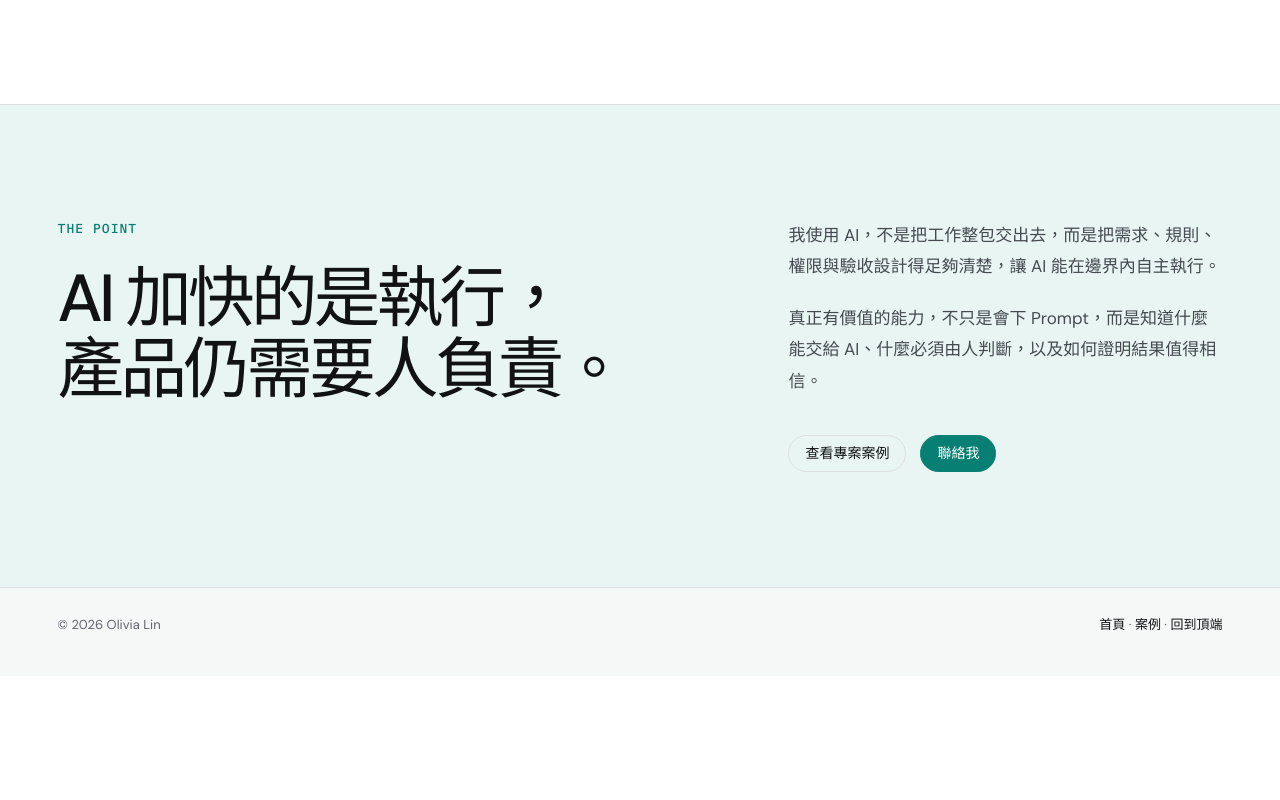
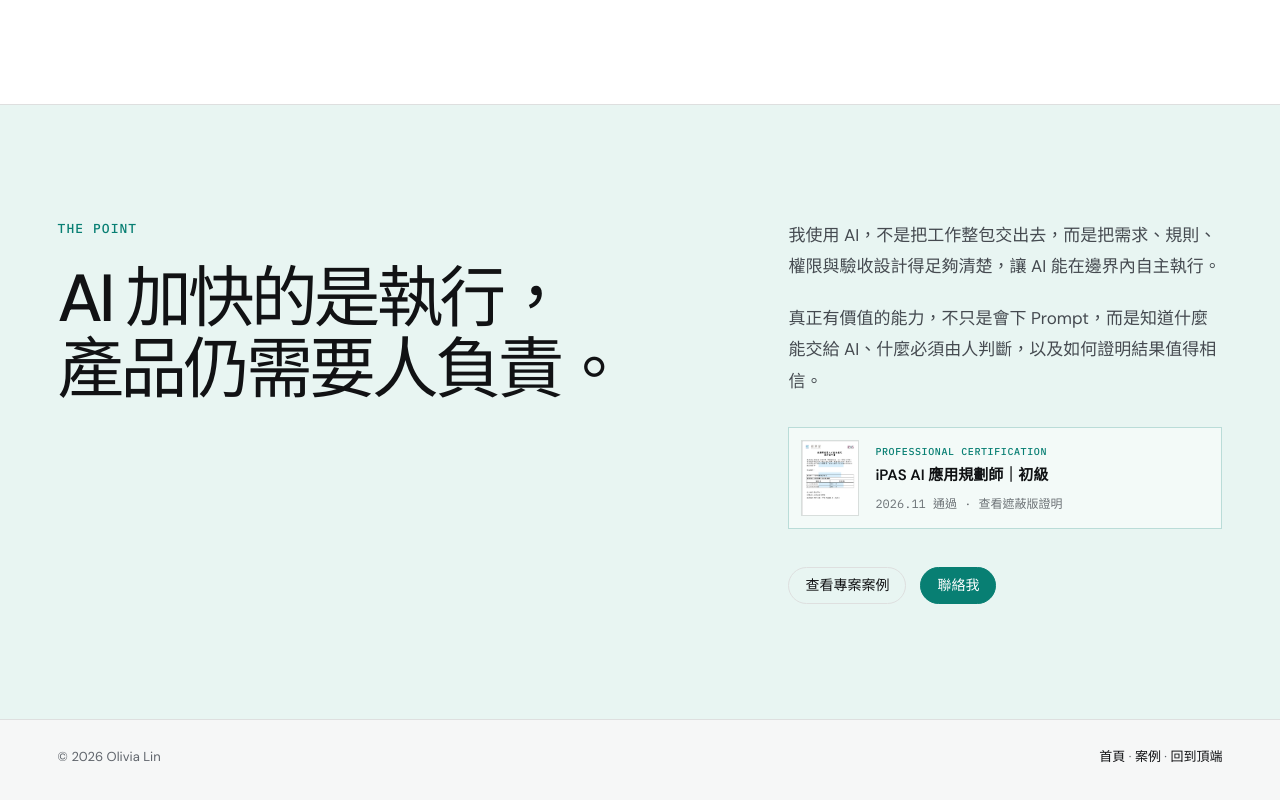
Before and after one commit to Oliviaiii/oliviaiii.github.io, a plain HTML site: page ai-workflow.html in a window 1280 px wide. Shown: the part 7489-8289 px from the top of the page. Before the commit the page ends 8165 px from the top, so only its background shows below. Drawn offline with Linux system fonts and the light colour scheme.

Commit message:
新增【AI 工作方式】iPAS 專業認證

```diff
--- a/ai-workflow.css
+++ b/ai-workflow.css
@@ -124,6 +124,15 @@
 .conclusion-grid { display: grid; grid-template-columns: minmax(0, 1fr) minmax(360px, .72fr); gap: clamp(64px, 10vw, 150px); align-items: start; }
 .conclusion-grid h2 { margin: 26px 0 0; font-size: clamp(44px, 5.2vw, 76px); font-weight: 500; line-height: 1.06; letter-spacing: -.055em; }
 .conclusion-grid > div:last-child > p { margin: 0 0 20px; color: #454a50; font-size: 17px; line-height: 1.85; }
+.certification-inline { display: grid; grid-template-columns: 58px minmax(0, 1fr); gap: 16px; align-items: center; max-width: 440px; margin-top: 30px; padding: 12px; border: 1px solid rgba(8, 127, 115, .24); color: var(--ai-black); background: rgba(255, 255, 255, .5); text-decoration: none; }
+.certification-inline:hover { border-color: var(--ai-green); background: #fff; }
+.certification-inline img { display: block; width: 58px; height: 76px; object-fit: cover; object-position: top; border: 1px solid rgba(16, 18, 20, .12); }
+.certification-inline small,
+.certification-inline strong,
+.certification-inline em { display: block; }
+.certification-inline small { margin-bottom: 5px; color: var(--ai-green); font: 500 10px var(--mono); letter-spacing: .06em; text-transform: uppercase; }
+.certification-inline strong { font-size: 15px; font-weight: 600; }
+.certification-inline em { margin-top: 5px; color: #6c7276; font: normal 12px var(--mono); }
 .conclusion-grid .page-nav { display: flex; justify-content: flex-start; gap: 14px; margin-top: 38px; }
 
 @media (max-width: 1000px) {
--- a/ai-workflow.html
+++ b/ai-workflow.html
@@ -15,7 +15,7 @@
   <link href="https://fonts.googleapis.com/css2?family=DM+Sans:wght@400;500;600&amp;family=IBM+Plex+Mono:wght@400;500&amp;family=Noto+Sans+TC:wght@400;500;600;700&amp;display=swap" rel="stylesheet">
   <link rel="stylesheet" href="styles.css?v=8">
   <link rel="stylesheet" href="inner-pages.css?v=7">
-  <link rel="stylesheet" href="ai-workflow.css?v=6">
+  <link rel="stylesheet" href="ai-workflow.css?v=7">
   <link rel="stylesheet" href="site-header.css?v=4">
   <script src="site-header.js?v=4" defer></script>
   <script src="script.js?v=4" defer></script>
@@ -345,6 +345,10 @@
       <div>
         <p>我使用 AI，不是把工作整包交出去，而是把需求、規則、權限與驗收設計得足夠清楚，讓 AI 能在邊界內自主執行。</p>
         <p>真正有價值的能力，不只是會下 Prompt，而是知道什麼能交給 AI、什麼必須由人判斷，以及如何證明結果值得相信。</p>
+        <a class="certification-inline" href="assets/ipas-ai-planner-certificate-2026.jpg" target="_blank" rel="noreferrer">
+          <img src="assets/ipas-ai-planner-certificate-2026.jpg" alt="經濟部產業人才能力鑑定 AI 應用規劃師初級能力鑑定臨時證明書，個人敏感資料已遮蔽" width="596" height="843" loading="lazy">
+          <span><small>Professional Certification</small><strong>iPAS AI 應用規劃師｜初級</strong><em>2026.11 通過 · 查看遮蔽版證明</em></span>
+        </a>
         <div class="page-nav">
           <a class="btn" href="work.html">查看專案案例</a>
           <a class="btn btn-primary" href="index.html#connect">聯絡我</a>
```
Also changed, not shown: assets/ipas-ai-planner-certificate-2026.jpg (added).
